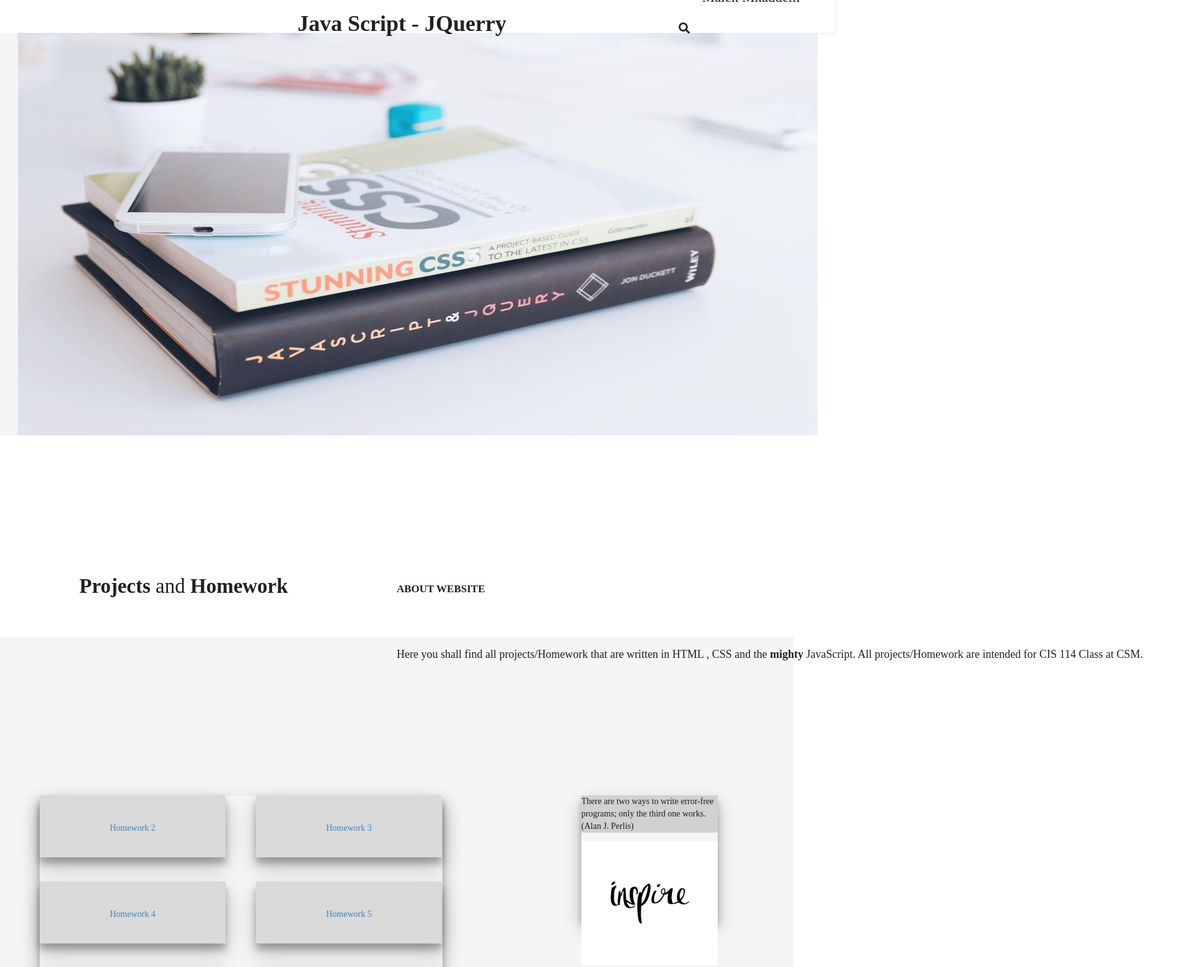
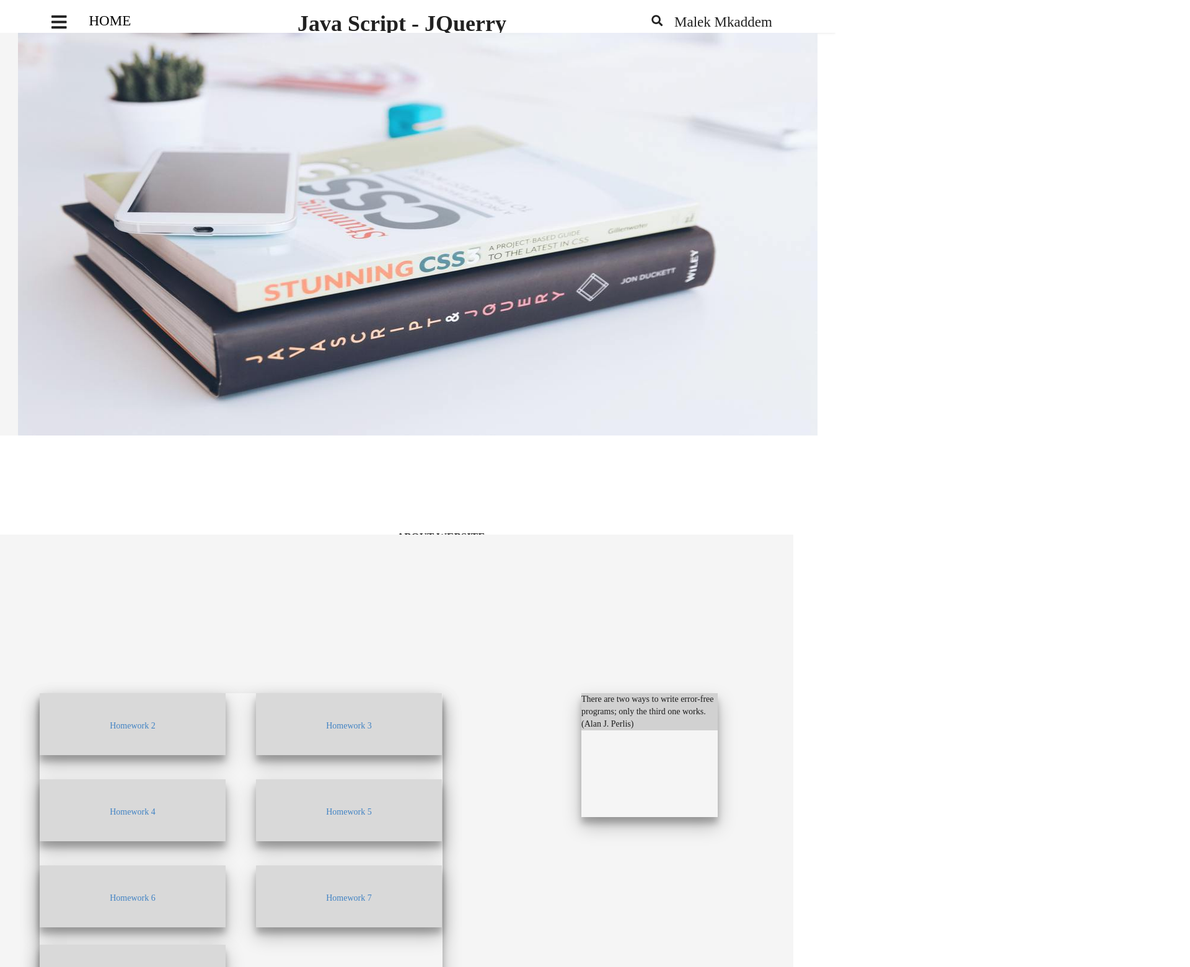
Before and after one commit to malekmkaddem/CIS114, a plain HTML site: page index.html in a window 1280 px wide. Shown: the top 1561 px of the page at 62% size, 1920 px wide, since content can reach past the window. Drawn offline with nearby package versions, Linux system fonts and the light colour scheme; a script that the page names is missing.

Commit message:
Update styles.css

```diff
--- a/styles.css
+++ b/styles.css
@@ -8,21 +8,25 @@ body{
 
 }
 #menuicon{
-    position:relative;
+    position: absolute;
     bottom: 93.75%;
     right: 91%;
+     z-index: -1;
 }
 #home{
-    position: relative;
+    position: absolute;
+     z-index: -1;
     font-family: 'Alegreya Sans SC';
     color: black;
     font-size: 23px;
       bottom: 94.5%;
     right: 83.5%;
+
 }
 #coursename{
     font-family: 'Alegreya Sans SC';
     position: absolute;
+     z-index: -1;
     bottom: 87.5%;
     left: 37.5%;
     font-size: 36px;
@@ -30,13 +34,15 @@ body{
 }
 #name{
     font-family: 'Alegreya Sans SC';
-  position: relative;
+  position: absolute;
+     z-index: -1;
     left: 85%;
     bottom: 90.5%;
     font-size: 23px;
 }
 #search{
-     position: relative;
+     position: absolute;
+     z-index: -1;
     left: 82%;
     bottom: 94.80%;
 
@@ -61,21 +67,24 @@ body{
 
 #p1{
      font-family: 'Alegreya Sans SC';
-    position: relative;
+    position: absolute;
+     z-index: -1;
     bottom: -20%;
     left: 10%;
     font-size: 33px;
 }
 #p2{
         font-family: 'Alegreya Sans SC';
-    position: relative;
+    position: absolute;
+     z-index: -1;
     bottom: -12%;
     left: 50%;
     font-size: 17px;
 }
 #p3{
         font-family: 'Alegreya Sans SC';
-    position: relative;
+    position: absolute;
+     z-index: -1;
     bottom: -20%;
     left: 50%;
     font-size: 18px;
@@ -83,13 +92,15 @@ body{
 }
 #p4{
        font-family: 'Alegreya Sans SC';
-    position:relative;
+    position: absolute;
+     z-index: -1;
     bottom: -38%;
     left: 37%;
     font-size: 26.5px;
 }
 #line{
-    position:relative;
+    position:absolute;
+     z-index: -1;
     bottom: -50%;
     left: 37.5%;
     width: 320px;
@@ -246,7 +257,8 @@ div.wrapper{
 #quotelogo{
     width: 220px;
     height: 200px;
-    position: relative;
+    position: absolute;
+     z-index: -1;
 
 }
 
```
